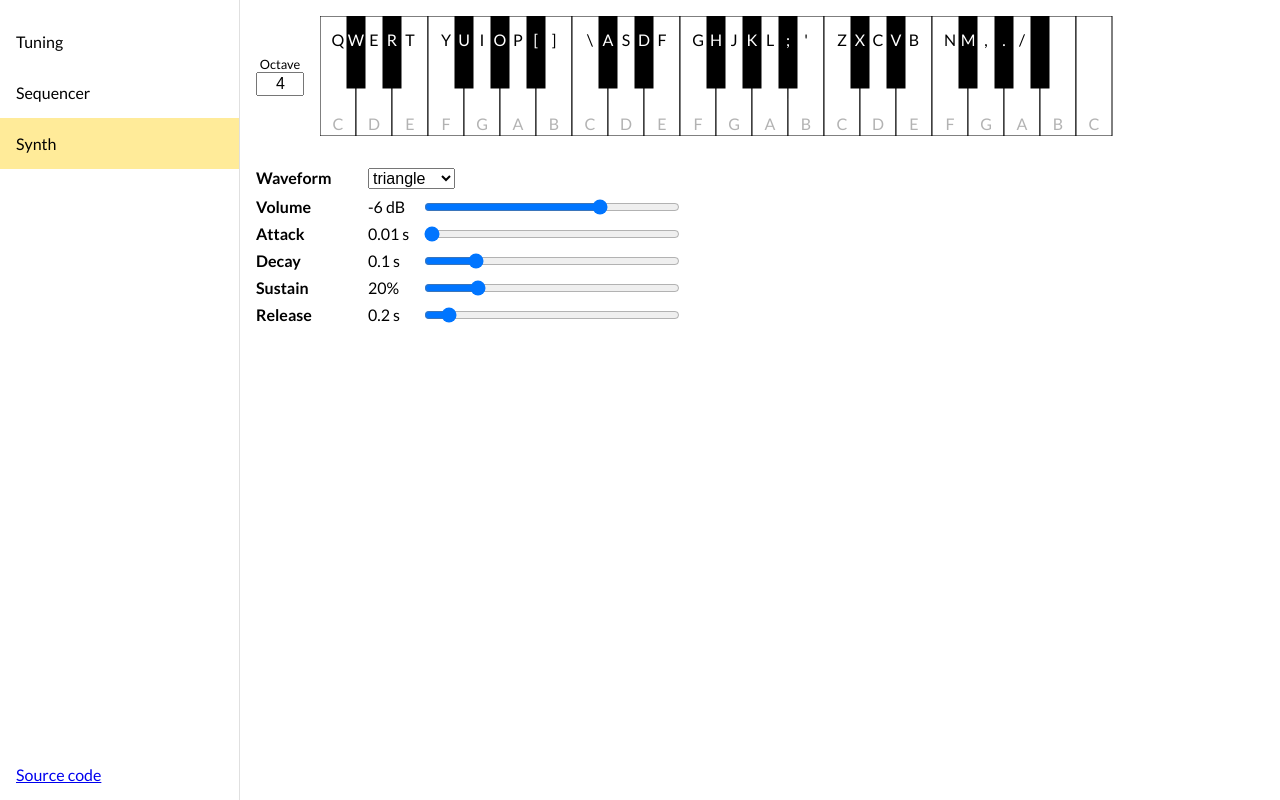
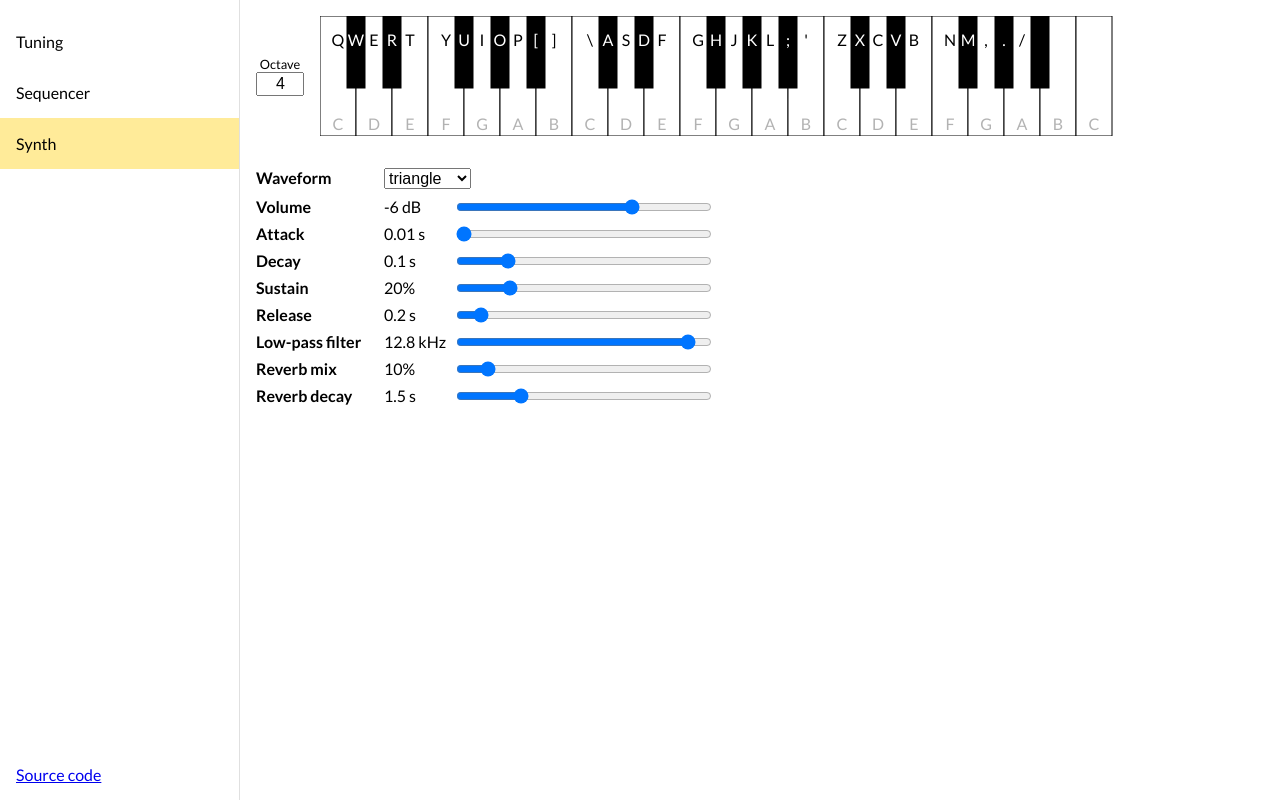
Before and after one commit to vtan/microtones, a React app: page / in a window 1280 px wide. Both pictures are taken after a click on the link "Synth". Built offline with nearby package versions, Linux system fonts and the light colour scheme.

Commit message:
Add low-pass filter and reverb

```diff
--- a/src/App.tsx
+++ b/src/App.tsx
@@ -18,7 +18,7 @@ function initializeState(): AppState {
 export function App() {
   const [state, dispatch] = React.useReducer(appReducer, undefined, initializeState)
   const
-    { openPanel, numberOfSubdivisions, displayedAccidental, synth
+    { openPanel, numberOfSubdivisions, displayedAccidental, instrument
     , notes, pitches, keys, keyboardOffset, pressedKeyIndices
     , sequence, sequencerSelection, sequencerPlayback
     , shareUrl
@@ -63,7 +63,7 @@ export function App() {
         : openPanel === "synth"
           ? <SynthPanel
               dispatch={dispatch}
-              synth={synth} />
+              instrument={instrument} />
         : null
       }
     </Main>
--- a/src/AppReducer.ts
+++ b/src/AppReducer.ts
@@ -5,14 +5,14 @@ import { Panel } from "./navigation/Panel"
 import { exportToHash } from "./project/ProjectExporter"
 import { emptySequence, SequenceIndex, setInSequence, sequenceToEvents, Step, resizeSequenceSteps } from "./sequencer/Sequence"
 import { restartSequencerPlayback, startSequencerPlayback, stopSequencerPlayback } from "./sequencer/SequencerPlayback"
-import { Synth, playbackSynthOptions } from "./synth/Synth"
+import { InstrumentChange, updateInstrument } from "./synth/Instrument"
 
 export type AppAction =
   { type: "openPanel", panel: Panel }
   | { type: "setNumberOfSubdivisions", numberOfSubdivisions: number }
   | { type: "setDisplayedAccidental", displayedAccidental: Accidental }
   | { type: "setKeyboardOffset", keyboardOffset: number }
-  | { type: "updateSynth", synthDiff: Partial<Synth> }
+  | { type: "updateInstrument", diff: InstrumentChange }
   | { type: "triggerNoteOn", keyIndex: number }
   | { type: "triggerNoteOff", keyIndex: number }
   | { type: "setSequencerSelection", selection?: SequenceIndex }
@@ -58,14 +58,13 @@ export function appReducer(state: AppState, action: AppAction): AppState {
       return { ...state, keyboardOffset, keys }
     }
 
-    case "updateSynth": {
-      const synth = { ...state.synth, ...action.synthDiff }
-      const synthOptions = playbackSynthOptions(synth)
-      state.playbackSynth.set(synthOptions)
+    case "updateInstrument": {
+      const instrument = updateInstrument(state.instrument, action.diff)
+      state.playbackInstrument.set(instrument)
       if (state.sequencerPlayback !== undefined) {
-        state.sequencerPlayback.synth.set(synthOptions)
+        state.sequencerPlayback.instrument.set(instrument)
       }
-      return { ...state, synth, shareUrl: "" }
+      return { ...state, instrument, shareUrl: "" }
     }
 
     case "triggerNoteOn": {
@@ -73,7 +72,7 @@ export function appReducer(state: AppState, action: AppAction): AppState {
       if (key === undefined || state.pressedKeyIndices.indexOf(action.keyIndex) >= 0) {
         return state
       } else {
-        state.playbackSynth.triggerAttack(key.pitch.frequency)
+        state.playbackInstrument.synth.triggerAttack(key.pitch.frequency)
 
         const pressedKeyIndices = [ ...state.pressedKeyIndices, action.keyIndex ]
         const updateSequence =
@@ -90,7 +89,7 @@ export function appReducer(state: AppState, action: AppAction): AppState {
       if (key === undefined || state.pressedKeyIndices.indexOf(action.keyIndex) < 0) {
         return state
       } else {
-        state.playbackSynth.triggerRelease(key.pitch.frequency)
+        state.playbackInstrument.synth.triggerRelease(key.pitch.frequency)
 
         const pressedKeyIndices = state.pressedKeyIndices.filter(i => i !== action.keyIndex)
         return { ...state, pressedKeyIndices }
--- a/src/AppState.ts
+++ b/src/AppState.ts
@@ -1,5 +1,3 @@
-import * as Tone from "tone"
-
 import { Key, keyboardFromPitches } from "./keyboard/Key"
 import { equalOctaveSubdivisions, Note, Accidental } from "./Note"
 import { Panel } from "./navigation/Panel"
@@ -7,12 +5,13 @@ import { notesToPitches, Pitch } from "./Pitch"
 import { Project, emptyProject } from "./project/Project"
 import { Sequence, SequenceIndex } from "./sequencer/Sequence"
 import { SequencerPlaybackState } from "./sequencer/SequencerPlayback"
-import { Synth, createPlaybackSynth } from "./synth/Synth"
+import { Instrument } from "./synth/Instrument"
+import { PlaybackInstrument } from "./synth/PlaybackInstrument"
 
 export interface AppState {
   openPanel: Panel,
-  playbackSynth: Tone.PolySynth,
-  synth: Synth,
+  playbackInstrument: PlaybackInstrument,
+  instrument: Instrument
   numberOfSubdivisions: number,
   displayedAccidental: Accidental,
   notes: ReadonlyArray<Note>,
@@ -29,16 +28,16 @@ export interface AppState {
 export function initializeAppState(project: Project | undefined): AppState {
   const openPanel = project === undefined ? "tuning" : "sequencer"
 
-  const { synth, numberOfSubdivisions,  displayedAccidental, sequence } = project || emptyProject
+  const { instrument, numberOfSubdivisions,  displayedAccidental, sequence } = project || emptyProject
 
   const keyboardOffset = 4 * numberOfSubdivisions
-  const playbackSynth = createPlaybackSynth(synth)
+  const playbackInstrument = new PlaybackInstrument(instrument)
   const { notes, pitches, keys } = notesPitchesKeysForTuning(numberOfSubdivisions, keyboardOffset)
 
   return {
     openPanel,
-    playbackSynth,
-    synth,
+    playbackInstrument: playbackInstrument,
+    instrument,
     numberOfSubdivisions,
     displayedAccidental,
     notes,
--- a/src/InputComponents.ts
+++ b/src/InputComponents.ts
@@ -10,7 +10,7 @@ export const InputRow = styled.div`
 
 export const Label = styled.span`
   display: inline-block;
-  min-width: 6rem;
+  min-width: 7rem;
   margin-right: 0.5rem;
   font-weight: bold;
 `
--- a/src/common/Slider.tsx
+++ b/src/common/Slider.tsx
@@ -43,7 +43,7 @@ export const Slider = ({ initialValue, min, max, step = 1, onThrottledChange, va
 
 const Text = styled.span`
   display: inline-block;
-  width: 3rem;
+  width: 4rem;
 `
 
 const Input = styled.input`
--- a/src/project/Project.ts
+++ b/src/project/Project.ts
@@ -1,22 +1,29 @@
 import { Accidental } from "../Note"
 import { Sequence, emptySequence } from "../sequencer/Sequence"
-import { Synth } from "../synth/Synth"
+import { Instrument } from "../synth/Instrument"
 
 export interface Project {
-  synth: Synth
+  instrument: Instrument
   numberOfSubdivisions: number,
   displayedAccidental: Accidental,
   sequence: Sequence
 }
 
 export const emptyProject: Project = {
-  synth: {
-    volume: -6,
-    waveform: "triangle",
-    amplitudeAttack: 0.01,
-    amplitudeDecay: 0.1,
-    amplitudeSustain: 0.2,
-    amplitudeRelease: 0.2
+  instrument: {
+    synth: {
+      volume: -6,
+      waveform: "triangle",
+      attack: 0.01,
+      decay: 0.1,
+      sustain: 0.2,
+      release: 0.2
+    },
+    lowPassFilter: { frequency: 12_800 },
+    reverb: {
+      wet: 0.1,
+      decay: 1.5
+    }
   },
   numberOfSubdivisions: 12,
   displayedAccidental: "sharp",
--- a/src/project/ProjectExporter.ts
+++ b/src/project/ProjectExporter.ts
@@ -2,7 +2,7 @@ import * as Pako from "pako"
 
 import { Step, emptySteps } from "../sequencer/Sequence"
 import { Project } from "./Project"
-import { Synth } from "../synth/Synth"
+import { Instrument } from "../synth/Instrument"
 import { Accidental } from "../Note"
 
 const hashPrefix = "#sequence/1="
@@ -29,7 +29,7 @@ export function importFromHash(hash: string): Project | undefined {
 }
 
 interface ExportedProject {
-  sy: Synth, // TODO temporary?
+  i: Instrument, // TODO temporary?
   ac: number
   ns: number,
   s: ReadonlyArray<ExportedSequence>
@@ -84,7 +84,7 @@ function exportProject(project: Project): ExportedProject {
     e: events
   }
   return {
-    sy: project.synth,
+    i: project.instrument,
     ac: accidental,
     ns: numberOfSubdivisions,
     s: [exportedSequence]
@@ -92,7 +92,7 @@ function exportProject(project: Project): ExportedProject {
 }
 
 function importProject(exported: ExportedProject): Project {
-  const synth = exported.sy
+  const instrument = exported.i
   const numberOfSubdivisions = exported.ns
   const exportedSequence = exported.s[0]
   if (exportedSequence === undefined) {
@@ -119,7 +119,7 @@ function importProject(exported: ExportedProject): Project {
   })
 
   const sequence = { numberOfTracks, secondsPerStep, steps }
-  return { synth, numberOfSubdivisions, displayedAccidental, sequence }
+  return { instrument, numberOfSubdivisions, displayedAccidental, sequence }
 }
 
 function compressProject(project: ExportedProject): string {
--- a/src/sequencer/SequencerPlayback.ts
+++ b/src/sequencer/SequencerPlayback.ts
@@ -2,10 +2,10 @@ import * as Tone from "tone"
 
 import { AppState } from "../AppState"
 import { sequenceToEvents, StepEvent, sequenceToTimes } from "./Sequence"
-import { createPlaybackSynth } from "../synth/Synth"
+import { PlaybackInstrument } from "../synth/PlaybackInstrument"
 
 export interface SequencerPlaybackState {
-  synth: Tone.PolySynth,
+  instrument: PlaybackInstrument,
   stepEventsRef: [ReadonlyArray<ReadonlyArray<StepEvent>>],
   currentStepIndex: number,
   onPlaybackStep: (_: number) => void
@@ -16,7 +16,7 @@ export function startSequencerPlayback(
   onPlaybackStep: (_: number) => void,
   fromStep: number = 0
 ): SequencerPlaybackState {
-  const synth = createPlaybackSynth(state.synth)
+  const instrument = new PlaybackInstrument(state.instrument)
 
   const sequence = state.sequence
   const currentStepIndex =
@@ -27,7 +27,7 @@ export function startSequencerPlayback(
   const part = new Tone.Part(
     (time, { stepIndex }) => {
       for (const event of stepEventsRef[0][stepIndex]) {
-        synth.triggerAttackRelease(event.frequency, event.duration, time)
+        instrument.synth.triggerAttackRelease(event.frequency, event.duration, time)
       }
       onPlaybackStep(stepIndex)
     },
@@ -42,7 +42,7 @@ export function startSequencerPlayback(
   part.loop = true
   part.start(0, startOffset)
 
-  return { synth, stepEventsRef, onPlaybackStep, currentStepIndex }
+  return { instrument, stepEventsRef, onPlaybackStep, currentStepIndex }
 }
 
 export function restartSequencerPlayback(state: AppState): SequencerPlaybackState | undefined {
@@ -58,8 +58,6 @@ export function stopSequencerPlayback(state: AppState): void {
   Tone.Transport.stop()
   Tone.Transport.cancel()
   if (state.sequencerPlayback !== undefined) {
-    const synth = state.sequencerPlayback.synth
-    synth.releaseAll()
-    synth.disconnect()
+    state.sequencerPlayback.instrument.free()
   }
 }
--- /dev/null
+++ b/src/synth/Instrument.ts
@@ -0,0 +1,40 @@
+export interface Instrument {
+  synth: Synth,
+  lowPassFilter: Filter,
+  reverb: Reverb
+}
+
+export type InstrumentChange = {
+  [K in keyof Instrument]?: Partial<Instrument[K]>
+}
+
+export function updateInstrument(instrument: Instrument, change: InstrumentChange): Instrument {
+  const synth = change.synth ? { ...instrument.synth, ...change.synth } : instrument.synth
+  const lowPassFilter = change.lowPassFilter ? { ...instrument.lowPassFilter, ...change.lowPassFilter } : instrument.lowPassFilter
+  const reverb = change.reverb ? { ...instrument.reverb, ...change.reverb } : instrument.reverb
+  return { synth, lowPassFilter, reverb }
+}
+
+export interface Synth {
+  volume: number,
+  waveform: Waveform
+  attack: number,
+  decay: number,
+  sustain: number,
+  release: number
+}
+
+export interface Filter {
+  frequency: number
+}
+
+export interface Reverb {
+  wet: number,
+  decay: number
+}
+
+export type Waveform =
+  "triangle" | "sawtooth" | "square" | "sine" | "sine3"
+
+export const allWaveforms: ReadonlyArray<Waveform> =
+  ["triangle", "sawtooth", "square", "sine", "sine3"]
--- /dev/null
+++ b/src/synth/PlaybackInstrument.ts
@@ -0,0 +1,60 @@
+import * as Tone from "tone"
+
+import { Instrument, Synth, Filter, Reverb } from "./Instrument"
+
+export class PlaybackInstrument {
+  readonly synth: Tone.PolySynth
+  readonly lowPassFilter: Tone.Filter
+  readonly reverb: Tone.Reverb
+  instrument: Instrument
+
+  constructor(instrument: Instrument) {
+    this.instrument = instrument
+    const { synth, lowPassFilter, reverb } = instrument
+    this.reverb = new Tone.Reverb(reverbOptions(reverb)).toDestination()
+    this.lowPassFilter = new Tone.Filter(lowPassFilterOptions(lowPassFilter)).connect(this.reverb)
+    this.synth = new Tone.PolySynth(Tone.Synth, synthOptions(synth)).connect(this.lowPassFilter)
+  }
+
+  free(): void {
+    this.synth.releaseAll()
+    this.synth.disconnect()
+    this.lowPassFilter.disconnect()
+    this.reverb.disconnect()
+  }
+
+  set(instrument: Instrument): void {
+    if (instrument.synth !== this.instrument.synth) {
+      this.synth.set(synthOptions(instrument.synth))
+    }
+    if (instrument.lowPassFilter !== this.instrument.lowPassFilter) {
+      this.lowPassFilter.set(lowPassFilterOptions(instrument.lowPassFilter))
+    }
+    if (instrument.reverb !== this.instrument.reverb) {
+      this.reverb.set(reverbOptions(instrument.reverb))
+    }
+    this.instrument = instrument
+  }
+}
+
+function synthOptions(synth: Synth): Tone.PolySynthOptions<Tone.Synth>["options"] {
+  const { volume, waveform } = synth
+  return {
+    volume,
+    oscillator: { type: waveform },
+    envelope: {
+      attack: synth.attack,
+      decay: synth.decay,
+      sustain: synth.sustain,
+      release: synth.release
+    }
+  }
+}
+
+function lowPassFilterOptions(filter: Filter): Partial<Tone.FilterOptions> {
+  return { ...filter, type: "lowpass" }
+}
+
+function reverbOptions(reverb: Reverb) {
+  return { ...reverb }
+}
--- a/src/synth/Synth.ts
+++ /dev/null
@@ -1,34 +0,0 @@
-import * as Tone from "tone"
-
-export type Waveform =
-  "triangle" | "sawtooth" | "square" | "sine" | "sine3"
-
-export const allWaveforms: ReadonlyArray<Waveform> =
-  ["triangle", "sawtooth", "square", "sine", "sine3"]
-
-export interface Synth {
-  volume: number,
-  waveform: Waveform
-  amplitudeAttack: number,
-  amplitudeDecay: number,
-  amplitudeSustain: number,
-  amplitudeRelease: number
-}
-
-export function playbackSynthOptions(synth: Synth): Tone.PolySynthOptions<Tone.Synth>["options"] {
-  const { volume, waveform } = synth
-  return {
-    volume,
-    oscillator: { type: waveform },
-    envelope: {
-      attack: synth.amplitudeAttack,
-      decay: synth.amplitudeDecay,
-      sustain: synth.amplitudeSustain,
-      release: synth.amplitudeRelease
-    },
-  }
-}
-
-export function createPlaybackSynth(synth: Synth): Tone.PolySynth {
-  return new Tone.PolySynth(Tone.Synth, playbackSynthOptions(synth)).toDestination()
-}
--- a/src/synth/SynthPanel.tsx
+++ b/src/synth/SynthPanel.tsx
@@ -2,31 +2,57 @@ import * as React from "react"
 
 import { AppDispatch } from "../AppReducer"
 import { InputRow, Label } from "../InputComponents"
-import { Synth, Waveform, allWaveforms } from "./Synth"
+import { Synth, Waveform, allWaveforms, Instrument, Reverb } from "./Instrument"
 import { Slider } from "../common/Slider"
 
 interface Props {
   dispatch: AppDispatch,
-  synth: Synth
+  instrument: Instrument
 }
 
-const numberDispatcher = (dispatch: AppDispatch, key: keyof Synth) => (value: number) =>
-  dispatch({ type: "updateSynth", synthDiff: { [key]: value } })
+const synthDispatcher = (dispatch: AppDispatch, key: keyof Synth) => (value: number) =>
+  dispatch({ type: "updateInstrument", diff: { synth: { [key]: value } } })
+const reverbDispatcher = (dispatch: AppDispatch, key: keyof Reverb) => (value: number) =>
+  dispatch({ type: "updateInstrument", diff: { reverb: { [key]: value } } })
 
 const dbString = (value: number) => `${value} dB`
 const secString = (value: number) => `${value} s`
 const percentString = (value: number) => `${(value * 100).toFixed(0)}%`
 
-export function SynthPanel({ dispatch, synth }: Props) {
+const freqString = (value: number) => {
+  const freq = sliderToFreq(value)
+  if (freq >= 10_000) {
+    return `${(freq / 1_000).toFixed(1)} kHz`
+  } else if (freq >= 1_000) {
+    return `${(freq / 1_000).toFixed(2)} kHz`
+  } else {
+    return `${freq.toFixed(0)} Hz`
+  }
+}
+
+const sliderToFreq = (slider: number) => 100 * Math.pow(2, slider)
+const freqToSlider = (freq: number) => Math.round(Math.log2(freq / 100))
+
+export function SynthPanel({ dispatch, instrument }: Props) {
+  const { synth, lowPassFilter, reverb } = instrument
+  const lpfFreq = React.useMemo(() => freqToSlider(lowPassFilter.frequency), [lowPassFilter.frequency])
+
   const onWaveformChange = React.useCallback(e => {
     const waveform = e.target.value as Waveform
-    dispatch({ type: "updateSynth", synthDiff: { waveform } })
+    dispatch({ type: "updateInstrument", diff: { synth: { waveform } } })
   }, [])
-  const onVolumeChange = React.useCallback(numberDispatcher(dispatch, "volume"), [])
-  const onAttackChange = React.useCallback(numberDispatcher(dispatch, "amplitudeAttack"), [])
-  const onDecayChange = React.useCallback(numberDispatcher(dispatch, "amplitudeDecay"), [])
-  const onSustainChange = React.useCallback(numberDispatcher(dispatch, "amplitudeSustain"), [])
-  const onReleaseChange = React.useCallback(numberDispatcher(dispatch, "amplitudeRelease"), [])
+  const onVolumeChange = React.useCallback(synthDispatcher(dispatch, "volume"), [])
+  const onAttackChange = React.useCallback(synthDispatcher(dispatch, "attack"), [])
+  const onDecayChange = React.useCallback(synthDispatcher(dispatch, "decay"), [])
+  const onSustainChange = React.useCallback(synthDispatcher(dispatch, "sustain"), [])
+  const onReleaseChange = React.useCallback(synthDispatcher(dispatch, "release"), [])
+
+  const onFilterFreqChange = React.useCallback(value =>
+    dispatch({ type: "updateInstrument", diff: { lowPassFilter: { frequency: sliderToFreq(value) } } }),
+  [])
+
+  const onReverbMixChange = React.useCallback(reverbDispatcher(dispatch, "wet"), [])
+  const onReverbDecayChange = React.useCallback(reverbDispatcher(dispatch, "decay"), [])
 
   return <>
     <InputRow>
@@ -41,19 +67,31 @@ export function SynthPanel({ dispatch, synth }: Props) {
     </InputRow>
     <InputRow>
       <Label>Attack</Label>
-      <Slider onThrottledChange={onAttackChange} initialValue={synth.amplitudeAttack} min={0.01} max={0.5} step={0.01} valueToString={secString} />
+      <Slider onThrottledChange={onAttackChange} initialValue={synth.attack} min={0.01} max={0.5} step={0.01} valueToString={secString} />
     </InputRow>
     <InputRow>
       <Label>Decay</Label>
-      <Slider onThrottledChange={onDecayChange} initialValue={synth.amplitudeDecay} min={0.01} max={0.5} step={0.01} valueToString={secString} />
+      <Slider onThrottledChange={onDecayChange} initialValue={synth.decay} min={0.01} max={0.5} step={0.01} valueToString={secString} />
     </InputRow>
     <InputRow>
       <Label>Sustain</Label>
-      <Slider onThrottledChange={onSustainChange} initialValue={synth.amplitudeSustain} min={0.01} max={1} step={0.01} valueToString={percentString} />
+      <Slider onThrottledChange={onSustainChange} initialValue={synth.sustain} min={0.01} max={1} step={0.01} valueToString={percentString} />
     </InputRow>
     <InputRow>
       <Label>Release</Label>
-      <Slider onThrottledChange={onReleaseChange} initialValue={synth.amplitudeRelease} min={0.1} max={1.5} step={0.1} valueToString={secString} />
+      <Slider onThrottledChange={onReleaseChange} initialValue={synth.release} min={0.1} max={1.5} step={0.1} valueToString={secString} />
+    </InputRow>
+    <InputRow>
+      <Label>Low-pass filter</Label>
+      <Slider onThrottledChange={onFilterFreqChange} initialValue={lpfFreq} min={0} max={7.5} step={0.1} valueToString={freqString} />
+    </InputRow>
+    <InputRow>
+      <Label>Reverb mix</Label>
+      <Slider onThrottledChange={onReverbMixChange} initialValue={reverb.wet} min={0} max={1} step={0.05} valueToString={percentString} />
+    </InputRow>
+    <InputRow>
+      <Label>Reverb decay</Label>
+      <Slider onThrottledChange={onReverbDecayChange} initialValue={reverb.decay} min={0.1} max={6} step={0.1} valueToString={secString} />
     </InputRow>
   </>
 }
```
